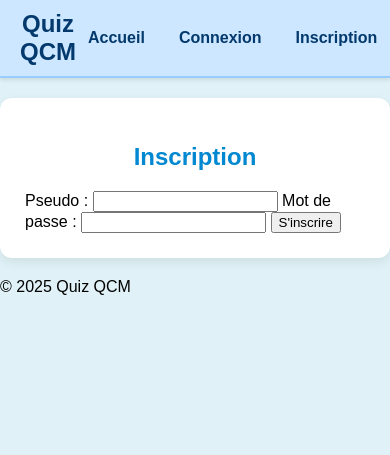
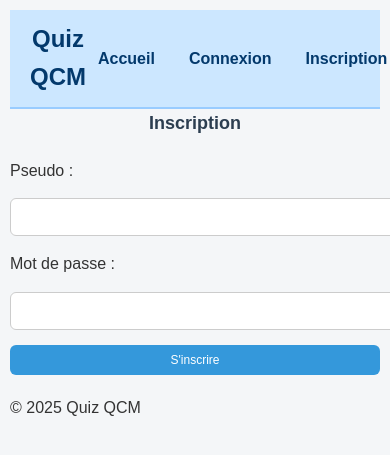
Before and after one commit to fafmau/quiz-flask, a Flask app: page /register in a window 390 px wide; the page is wider, and only the part inside the window is pictured. Shown: the top 455 px of that part. Run offline with Flask 3, Linux system fonts and the light colour scheme; tables that the repository leaves empty or names only in its code hold one stand-in row (values such as "Sample post"); some libraries are stand-ins or nearby versions.

Commit message:
version 1.0

```diff
--- a/static/style.css
+++ b/static/style.css
@@ -1,168 +1,179 @@
-body {
-  font-family: Arial, sans-serif;
-  margin: 0;
-  background: #e0f2f7; /* bleu pastel clair */
+/* ------------------ RESET DE BASE ------------------ */
+body, h1, h2, h3, p, ul, li, form {
+    margin: 0;
+    padding: 0;
+    box-sizing: border-box;
 }
 
-header {
-  background: #4fc3f7; /* bleu pastel moyen */
-  color: white;
-  padding: 10px 20px;
-  display: flex;
-  justify-content: space-between;
-  align-items: center;
-  box-shadow: 0 2px 4px rgba(0,0,0,0.1);
+/* ------------------ STYLE GLOBAL ------------------ */
+body {
+    font-family: Arial, sans-serif;
+    background-color: #f4f6f8;
+    color: #333;
+    line-height: 1.6;
+    padding: 20px;
 }
 
-
-
-header nav a:hover {
-  color: #ffffff;
+/* ------------------ CONTAINER PRINCIPAL ------------------ */
+.container {
+    max-width: 900px;
+    margin: auto;
+    background: #fff;
+    padding: 20px;
+    border-radius: 8px;
+    box-shadow: 0 2px 8px rgba(0,0,0,0.1);
 }
 
-main {
-  max-width: 800px;
-  margin: 20px auto;
-  padding: 25px;
-  background: #ffffff; /* fond blanc */
-  border-radius: 12px;
-  box-shadow: 0 4px 12px rgba(0,0,0,0.08);
+/* ------------------ TITRES ------------------ */
+h1, h2 {
+    color: #2c3e50;
+    margin-bottom: 20px;
+    text-align: center;
 }
 
-h1, h2, h3 {
-  text-align: center;
-  color: #0288d1; /* bleu pastel foncé */
+/* ------------------ FORMULAIRES ------------------ */
+form {
+    display: flex;
+    flex-direction: column;
+    gap: 15px;
+    margin-bottom: 20px;
 }
 
+input[type="text"], input[type="password"] {
+    padding: 12px;
+    border: 1px solid #ccc;
+    border-radius: 6px;
+    width: 100%;
+    font-size: 16px;
+}
+
+button, input[type="submit"] {
+    background: #3498db;
+    color: white;
+    padding: 12px;
+    border: none;
+    border-radius: 6px;
+    cursor: pointer;
+    font-size: 16px;
+    transition: background 0.3s ease;
+}
+
+button:hover, input[type="submit"]:hover {
+    background: #2980b9;
+}
+
+/* ------------------ TABLEAUX ------------------ */
 table {
-  width: 100%;
-  border-collapse: collapse;
-  margin-top: 15px;
+    width: 100%;
+    border-collapse: collapse;
+    margin-top: 20px;
 }
 
 table th, table td {
-  padding: 10px;
-  border: 1px solid #b3e5fc; /* bleu pastel très clair */
-  text-align: center;
-  color: #01579b; /* bleu foncé */
+    padding: 12px;
+    border: 1px solid #ddd;
+    text-align: center;
 }
 
-.answer-btn {
-  display: block;
-  width: 100%;
-  margin: 6px 0;
-  padding: 12px;
-  border: 1px solid #4fc3f7;
-  background: #b3e5fc; /* bleu pastel clair */
-  cursor: pointer;
-  font-size: 16px;
-  text-align: left;
-  border-radius: 6px;
-  position: relative;
-  transition: background 0.3s, color 0.3s;
+table th {
+    background: #3498db;
+    color: white;
 }
 
-.answer-btn.correct {
-  background: #81d4fa; /* bleu clair pour correct */
-  color: #ffffff;
+/* ------------------ ALERTES / MESSAGES ------------------ */
+.alert {
+    padding: 12px;
+    border-radius: 6px;
+    margin-bottom: 20px;
 }
 
-.answer-btn.incorrect {
-  background: #4fc3f7; /* bleu pastel moyen pour incorrect */
-  color: #ffffff;
+.alert.success {
+    background: #2ecc71;
+    color: white;
 }
 
-.answer-btn .icon {
-  float: right;
-  font-weight: bold;
+.alert.error {
+    background: #e74c3c;
+    color: white;
 }
 
-.answer-btn:hover:not(:disabled) {
-  background: #b3e5fc;
+/* ------------------ QUIZ ------------------ */
+.quiz-question {
+    font-size: 18px;
+    margin-bottom: 20px;
 }
 
-.progress-container {
-  background: #b3e5fc;
-  height: 20px;
-  width: 100%;
-  border-radius: 10px;
-  margin-bottom: 15px;
+.quiz-answers {
+    display: flex;
+    flex-direction: column;
+    gap: 10px;
 }
 
-.progress {
-  background: #0288d1;
-  height: 100%;
-  border-radius: 10px;
+.quiz-answers button {
+    background: #ecf0f1;
+    color: #2c3e50;
+    border: 1px solid #ccc;
+    padding: 12px;
+    border-radius: 6px;
+    text-align: left;
+    transition: background 0.3s ease;
 }
 
-.btn {
-  display: inline-block;
-  padding: 10px 16px;
-  background: #4fc3f7;
-  color: white;
-  border-radius: 6px;
-  text-decoration: none;
-  font-weight: bold;
-  margin-top: 12px;
-  transition: background 0.3s;
+.quiz-answers button:hover {
+    background: #bdc3c7;
 }
 
-.btn:hover {
-  background: #0288d1;
-}
-/* ------------------ Boutons réponses ------------------ */
-.answer-btn {
-    display: block;
-    width: 100%;
-    padding: 12px 15px;
-    margin: 10px 0;
-    background-color: #d9f0ff; /* bleu très clair au repos */
-    border: 2px solid #1e3a5f; /* bleu foncé */
-    border-radius: 8px;
-    font-size: 16px;
-    cursor: pointer;
-    text-align: left;
-    position: relative;
-    transition: background-color 0.3s, border-color 0.3s;
+/* ------------------ RESPONSIVE ------------------ */
+@media (max-width: 768px) {
+    body {
+        padding: 10px;
+    }
+
+    .container {
+        padding: 15px;
+    }
+
+    h1, h2 {
+        font-size: 22px;
+    }
+
+    input[type="text"], input[type="password"], button, input[type="submit"] {
+        font-size: 14px;
+        padding: 10px;
+    }
+
+    table, thead, tbody, th, td, tr {
+        display: block;
+        width: 100%;
+    }
+
+    table tr {
+        margin-bottom: 15px;
+    }
+
+    table td {
+        text-align: right;
+        padding-left: 50%;
+        position: relative;
+    }
+
+    table td::before {
+        content: attr(data-label);
+        position: absolute;
+        left: 10px;
+        width: 45%;
+        text-align: left;
+        font-weight: bold;
+    }
 }
 
-.answer-btn:hover {
-    background-color: #b3e0ff; /* bleu clair lors du hover */
+@media (max-width: 480px) {
+    h1, h2 {
+        font-size: 18px;
+    }
+
+    button, input[type="submit"] {
+        padding: 8px;
+        font-size: 12px;
+    }
 }
-
-/* Une fois cliqué et résultat affiché */
-.answer-btn.correct {
-    background-color: #b6f0c1; /* vert pastel pour bonne réponse */
-    border-color: #4caf50;
-    color: #1e3a1f;
-}
-
-.answer-btn.incorrect {
-    background-color: #f7b6b6; /* rouge pastel pour mauvaise réponse */
-    border-color: #f44336;
-    color: #4a1e1e;
-}
-
-/* Icones ✓ et ✗ */
-.answer-btn .icon {
-    position: absolute;
-    right: 15px;
-    top: 50%;
-    transform: translateY(-50%);
-    font-weight: bold;
-    font-size: 18px;
-}
-
-/* Désactiver les boutons une fois cliqué */
-.answer-btn:disabled {
-    cursor: default;
-    opacity: 0.85;
-}
-.current-player {
-    background-color: #a8d0e6;  /* bleu pastel plus soutenu */
-    font-weight: bold;
-}
-.current-player {
-    background-color: #a8d0e6;  /* bleu pastel plus soutenu */
-    font-weight: bold;
-}
```
